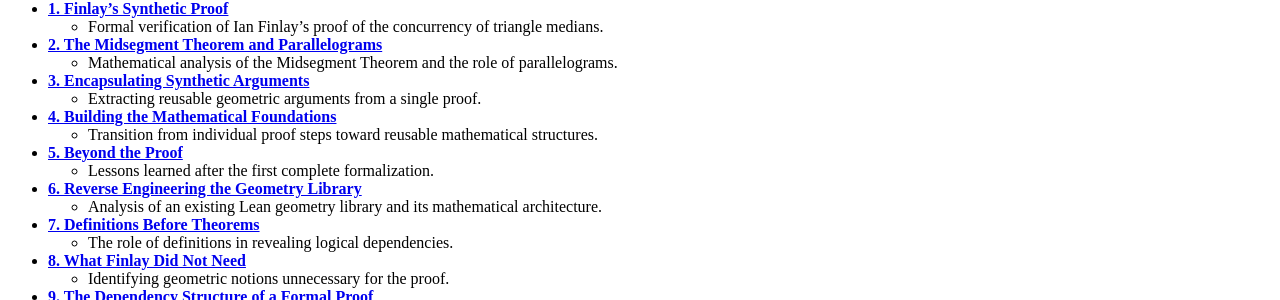
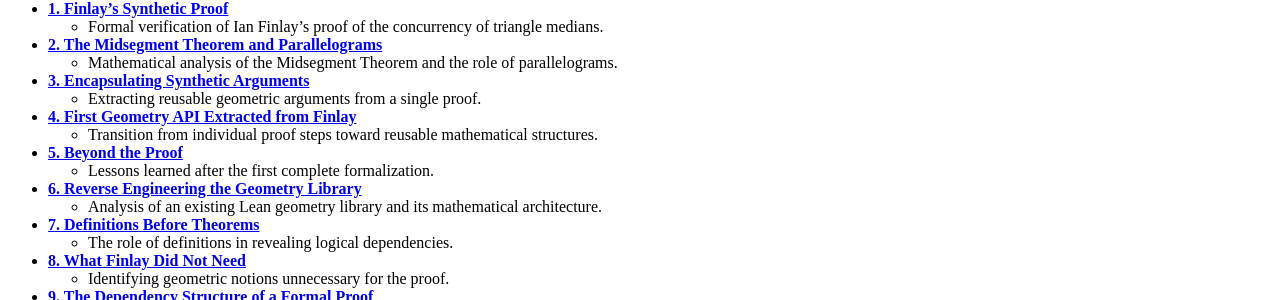
Before and after one commit to cgjteam/cgjteam.github.io, a Jekyll site: the page built from index.md, in a window 1280 px wide. Shown: the part 355-655 px from the top of the page. Built offline with Jekyll 4.4.1, drawn with Linux system fonts in a browser that asks for light colours; comment, search, counter and statistics services are not loaded; our own code applies the rules of GitHub Pages for plain Markdown files.

Commit message:
Update index.md

```diff
--- a/index.md
+++ b/index.md
@@ -27,7 +27,7 @@
 * **[3. Encapsulating Synthetic Arguments](log-003.md)**
   - Extracting reusable geometric arguments from a single proof.
 
-* **[4. Building the Mathematical Foundations](log-004.md)**
+* **[4. First Geometry API Extracted from Finlay](log-004.md)**
   - Transition from individual proof steps toward reusable mathematical structures.
 
 * **[5. Beyond the Proof](log-005.md)**
```
